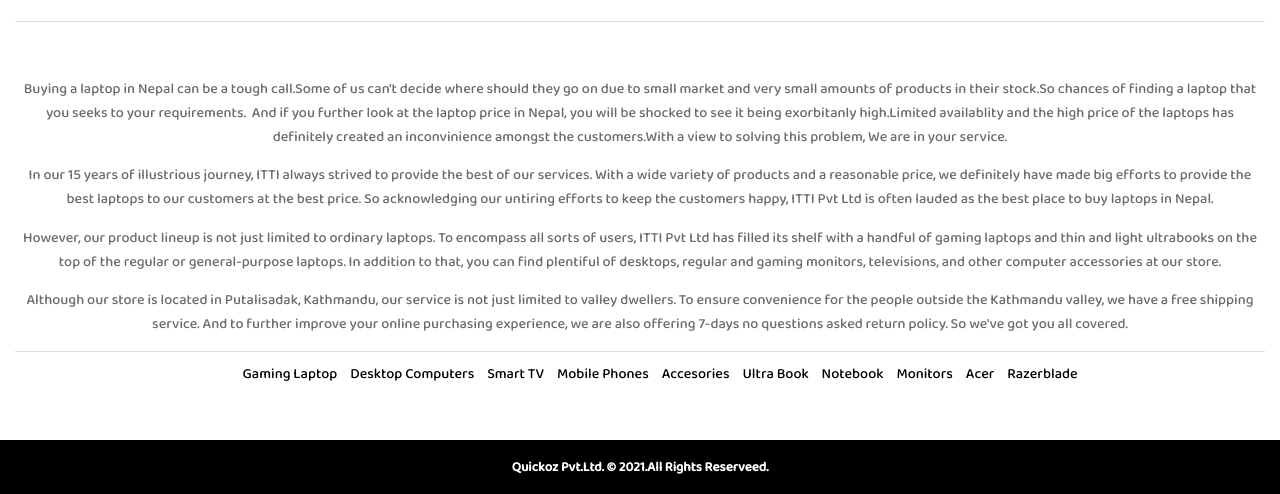
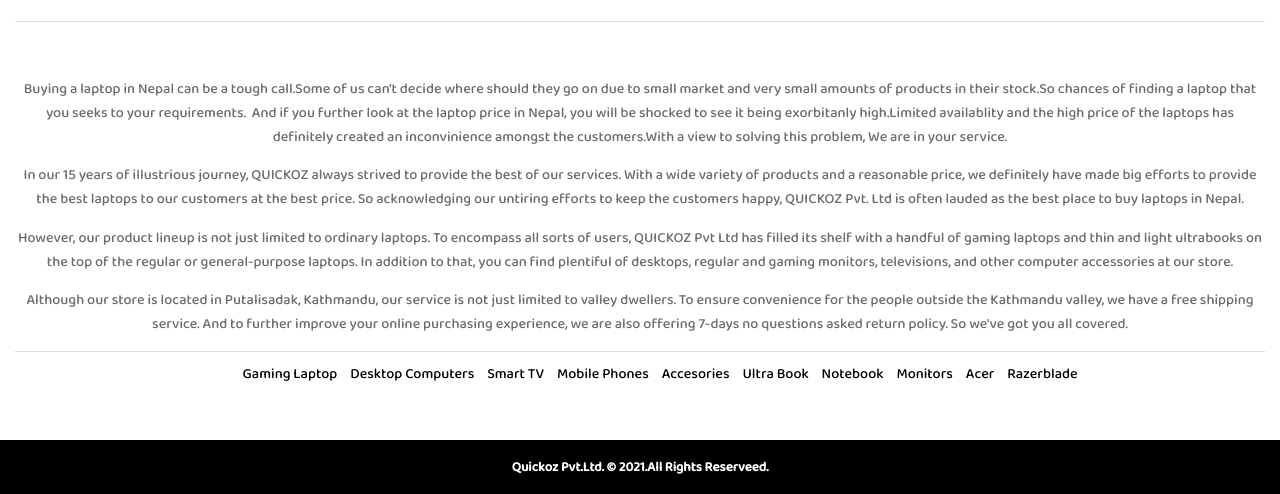
Before and after one commit to rafikali/ITTI-clone, a plain HTML site: page index.html in a window 1280 px wide. Shown: the part 2966-3460 px from the top of the page. Drawn offline with Linux system fonts and the light colour scheme.

Commit message:
Update index.html

```diff
--- a/index.html
+++ b/index.html
@@ -302,10 +302,10 @@
                 <p>
                     Buying a laptop in Nepal can be a tough call.Some of us can't decide where should they go on due to small market and very small amounts of products in their stock.So chances of finding a laptop that you seeks to your requirements.&nbsp; And if you further look at the laptop price in Nepal, you will be shocked to see it being exorbitanly high.Limited availablity and the high price of the laptops has definitely created an inconvinience amongst the customers.With a view to solving this problem, We are in your service.                </p>
                 <p>
-                    In our 15 years of illustrious journey, ITTI always strived to provide the best of our services. With a wide variety of products and a reasonable price, we definitely have made big efforts to provide the best laptops to our customers at the best price. So acknowledging our untiring efforts to keep the customers happy, ITTI Pvt Ltd is often lauded as the best place to buy laptops in Nepal.
+                    In our 15 years of illustrious journey, QUICKOZ always strived to provide the best of our services. With a wide variety of products and a reasonable price, we definitely have made big efforts to provide the best laptops to our customers at the best price. So acknowledging our untiring efforts to keep the customers happy, QUICKOZ Pvt. Ltd is often lauded as the best place to buy laptops in Nepal.
                 </p>
                 <p>
-                    However, our product lineup is not just limited to ordinary laptops. To encompass all sorts of users, ITTI Pvt Ltd has filled its shelf with a handful of gaming laptops and thin and light ultrabooks on the top of the regular or general-purpose laptops. In addition to that, you can find plentiful of desktops, regular and gaming monitors, televisions, and other computer accessories at our store.
+                    However, our product lineup is not just limited to ordinary laptops. To encompass all sorts of users, QUICKOZ Pvt Ltd has filled its shelf with a handful of gaming laptops and thin and light ultrabooks on the top of the regular or general-purpose laptops. In addition to that, you can find plentiful of desktops, regular and gaming monitors, televisions, and other computer accessories at our store.
                 </p>
                 <p>
                     Although our store is located in Putalisadak, Kathmandu, our service is not just limited to valley dwellers. To ensure convenience for the people outside the Kathmandu valley, we have a free shipping service. And to further improve your online purchasing experience, we are also offering 7-days no questions asked return policy. So we've got you all covered.
```
